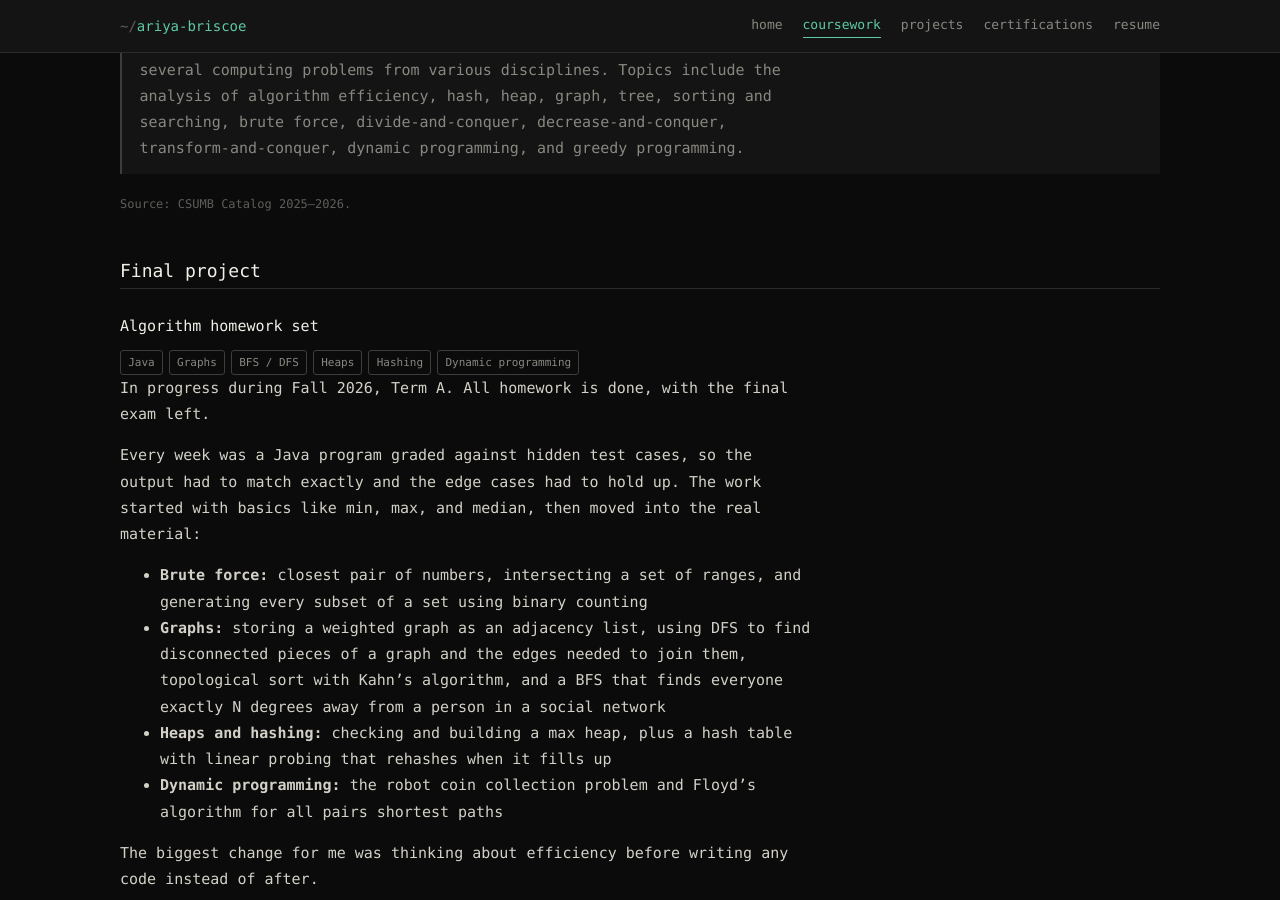
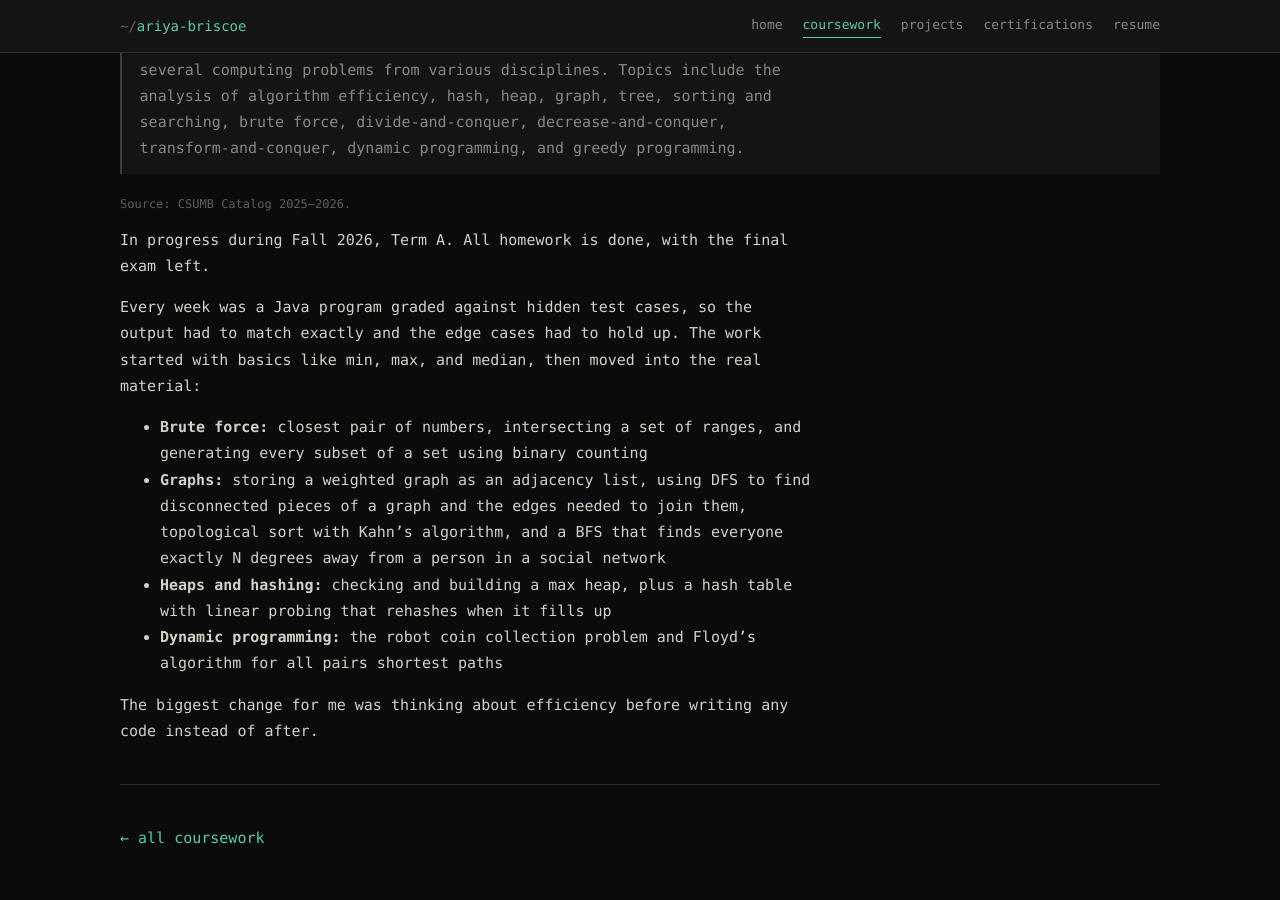
Before and after one commit to ryebriscoe/ryebriscoe.github.io, a Jekyll site: the page built from _courses/cst-370.md, in a window 1280 px wide and 900 px high, scrolled down 411 px. Built offline with Jekyll 4.4.1, drawn with Linux system fonts in a browser that asks for light colours.

Commit message:
Remove final project heading from CST 370

```diff
--- a/_courses/cst-370.md
+++ b/_courses/cst-370.md
@@ -10,8 +10,6 @@ offered: "Fall, Spring"
 prereq: "CST 238 and MATH 170 with a C- or better"
 catalog: >-
   Students learn important data structures in computer science and acquire fundamental algorithm design techniques to get the efficient solutions to several computing problems from various disciplines. Topics include the analysis of algorithm efficiency, hash, heap, graph, tree, sorting and searching, brute force, divide-and-conquer, decrease-and-conquer, transform-and-conquer, dynamic programming, and greedy programming.
-project: "Algorithm homework set"
-tech: ["Java", "Graphs", "BFS / DFS", "Heaps", "Hashing", "Dynamic programming"]
 ---
 
 In progress during Fall 2026, Term A. All homework is done, with the final exam left.
```
